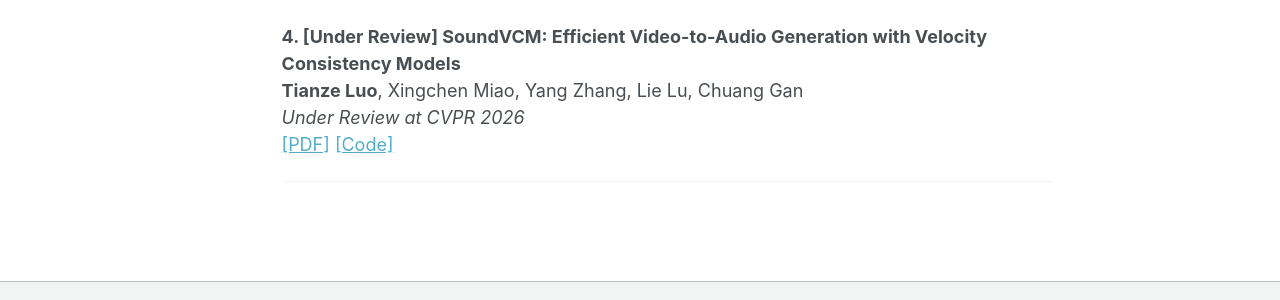
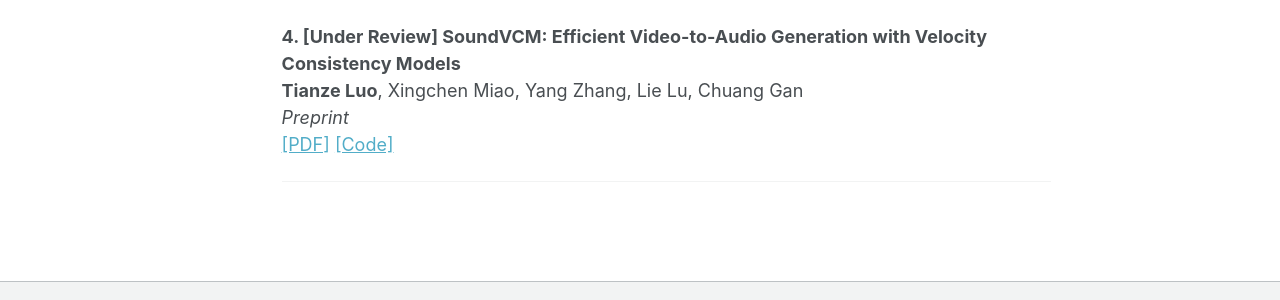
Before and after one commit to luotianze666/luotianze666.github.io, a Jekyll site: the page built from _pages/about.md, in a window 1280 px wide and 1352 px high. Shown: the part 933-1233 px from the top of the window. Built offline with Jekyll 4.4.1, drawn with Linux system fonts in a browser that asks for light colours; some web fonts are replaced; a script bundle is joined from its source files by our own code; library files that are not in the unit come from our copies.

Commit message:
Update about.md

```diff
--- a/_pages/about.md
+++ b/_pages/about.md
@@ -41,7 +41,7 @@ My research experience encompasses an independent project in speech and audio sy
 
 **4. [Under Review] SoundVCM: Efficient Video-to-Audio Generation with Velocity Consistency Models** <br>
 **Tianze Luo**, Xingchen Miao, Yang Zhang, Lie Lu, Chuang Gan <br>
-*Under Review at CVPR 2026* <br>
+*Preprint* <br>
 [[PDF]](/files/SoundVCM.pdf){: target="_blank"} [[Code]](/files/SoundVCM.zip)
 
 ---
```
